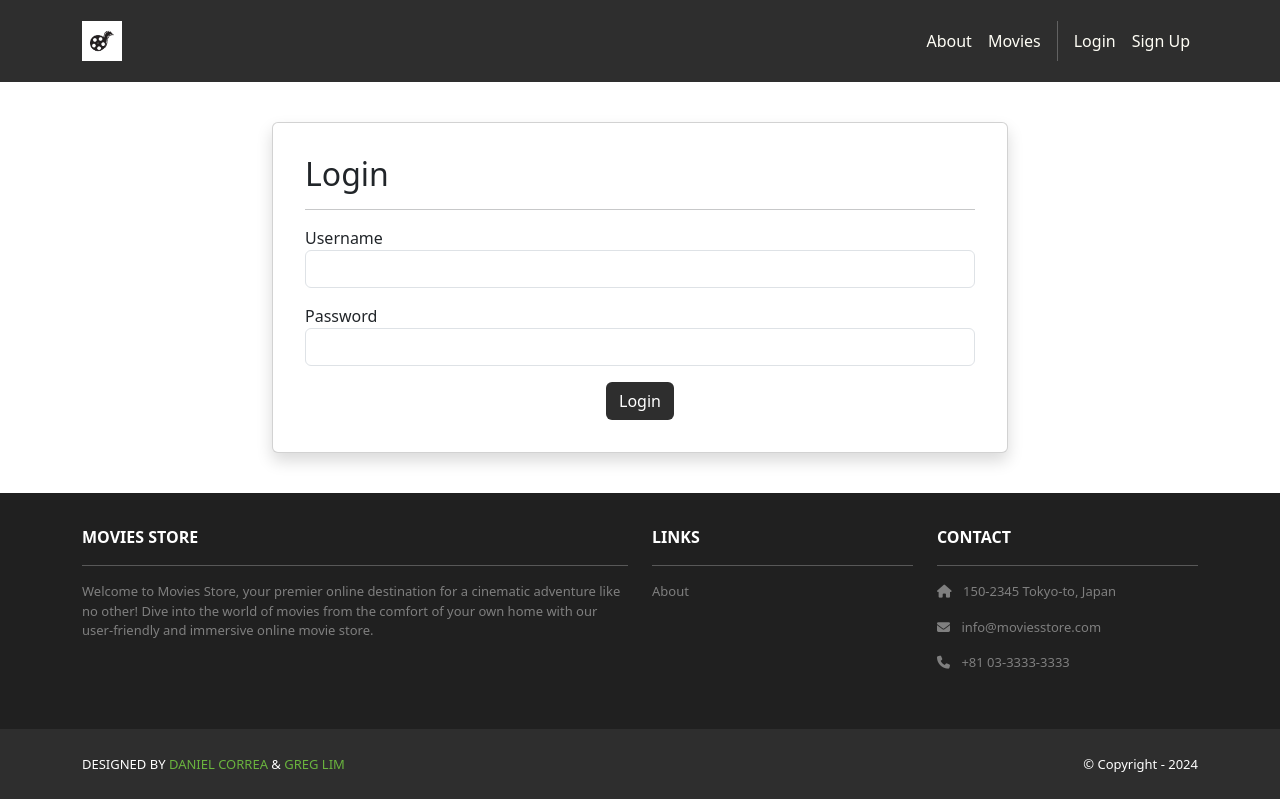
After one commit to VineethSendilraj/gt-movies-store, a Django app: template accounts/templates/accounts/login.html in a window 1280 px wide. The commit adds this page. Run offline with Django 4.2, Linux system fonts and the light colour scheme; the template is opened without the code that fills it: most values are stand-ins (such as "Sample title", 1, 10 or a date in 2020); some libraries are stand-ins or nearby versions.

Commit message:
Updated templates, views, and forms

```diff
--- /dev/null
+++ b/accounts/templates/accounts/login.html
@@ -0,0 +1,44 @@
+{% extends 'base.html' %}
+{% block content %}
+    <div class="p-3 mt-4">
+        <div class="container">
+            <div class="row justify-content-center">
+                <div class="col-md-8">
+                    <div class="card shadow p-3 mb-4 rounded">
+                        <div class="card-body">
+                            <h2>Login</h2>
+                            <hr />
+                            {% if template_data.error %}
+                                <div class="alert alert-danger" role="alert">
+                                    {{ template_data.error }}
+                                </div>
+                            {% endif %}
+                            <form method="POST">
+                                {% csrf_token %}
+                                <p>
+                                    <label for="username">Username</label>
+                                    <input id="username" type="text"
+                                           name="username" required
+                                           autocomplete="username"
+                                           class="form-control">
+                                </p>
+                                <p>
+                                    <label for="password">Password</label>
+                                    <input id="password" type="password"
+                                           name="password" required
+                                           autocomplete="current-password"
+                                           class="form-control">
+                                </p>
+                                <div class="text-center">
+                                    <button type="submit"
+                                            class="btn bg-dark text-white">Login
+                                    </button>
+                                </div>
+                            </form>
+                        </div>
+                    </div>
+                </div>
+            </div>
+        </div>
+    </div>
+{% endblock content %}
--- a/accounts/urls.py
+++ b/accounts/urls.py
@@ -3,4 +3,6 @@ from . import views
 
 urlpatterns = [
     path('signup/', views.signup, name='accounts.signup'),
+    path('login/', views.login, name='accounts.login'),
+    path('logout/', views.logout, name='accounts.logout'),
 ]
--- a/gt_movies_store/templates/base.html
+++ b/gt_movies_store/templates/base.html
@@ -22,16 +22,24 @@
           aria-controls="navbarNavAltMarkup" aria-expanded="false" aria-label="Toggle navigation">
           <span class="navbar-toggler-icon"></span>
         </button>
-        <div class="collapse navbar-collapse" id="navbarNavAltMarkup">
+        <div class="collapse navbar-collapse"
+             id="navbarNavAltMarkup">
           <div class="navbar-nav ms-auto navbar-ml">
-            <a class="nav-link" href="{% url 'home.about' %}">About</a>
-              <a class="nav-link" href="{% url 'movies.about' %}">Movies</a>
-              <div class="vr bg-white mx-2 d-none
-              d-lg-block"></div>
+            <a class="nav-link"
+               href="{% url 'home.about' %}">About</a>
+              <a class="nav-link" href=
+                      "{% url 'movies.about' %}">Movies</a>
+              <div class="vr bg-white mx-2 d-none d-lg-block"></div>
+              {% if user.is_authenticated %}
+              <a class="nav-link" href="{% url 'accounts.logout' %}">Logout ({{ user.username }})</a>
+              {% else %}
+              <a class="nav-link"
+                 href="{% url 'accounts.login' %}">Login</a>
               <a class="nav-link"
                  href="{% url 'accounts.signup' %}">
                   Sign Up
               </a>
+              {% endif %}
           </div>
         </div>
       </div>
```
Also changed, not shown: accounts/forms.py (+8 -0 lines), accounts/templates/login.html (added, +10 -0 lines), accounts/views.py (+22 -3 lines).
